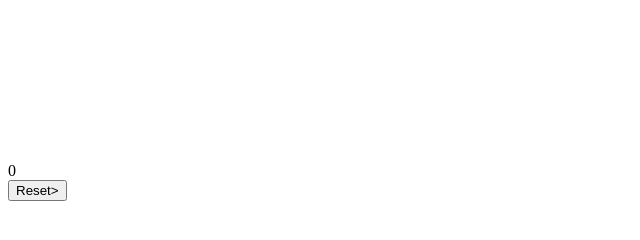
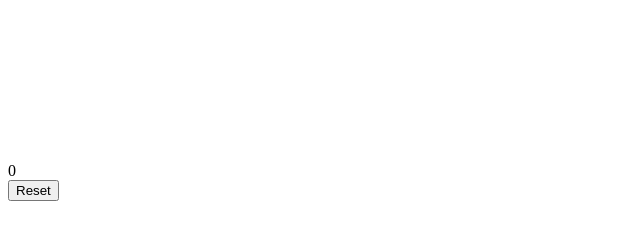
Before and after one commit to venika-sem/ICS3U-Final-Project, a plain HTML site: page index.html in a window 1280 px wide. Shown: the full height of the page, 0-640 px from the left. Drawn offline with Linux system fonts and the light colour scheme.

Commit message:
changed button

```diff
--- a/index.html
+++ b/index.html
@@ -20,7 +20,7 @@
     <div id="gameContainer">
       <canvas id="gameBoard" width="500"></canvas>
       <div id="score">0</div>
-      <button id="restbtn">Reset></button>
+      <button id="restbtn">Reset</button>
     </div>
     <script src="script.js"></script>
   </body>
```
